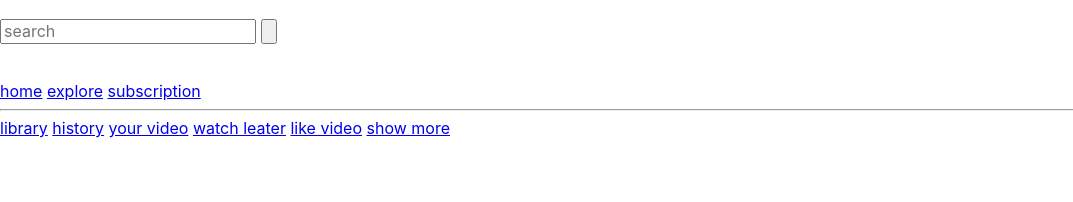
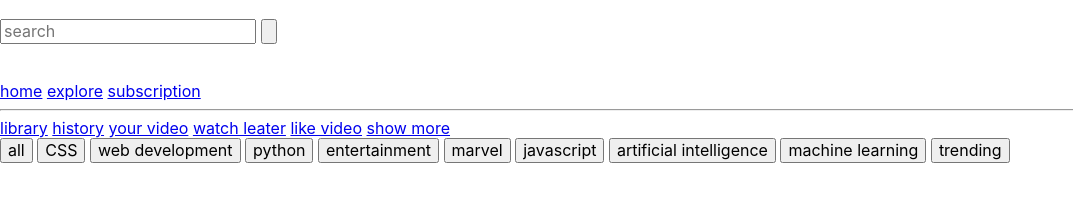
Before and after one commit to VesnaVucinic/you-tube-clone, a website built with Parcel: page src/index.html in a window 1280 px wide. Shown: the whole page, without its empty margins (0-1073 px from the left). Built offline with nearby package versions, Linux system fonts and the light colour scheme; files whose address does not match are found by name.

Commit message:
add div filters and div videos

```diff
--- a/src/index.html
+++ b/src/index.html
@@ -43,8 +43,35 @@
     <a href="#" class="links"><img src="img/watch-later.PNG" alt="">watch leater</a>
     <a href="#" class="links"><img src="img/liked video.PNG" alt="">like video</a>
     <a href="#" class="links"><img src="img/show more.PNG" alt="">show more</a>
-  </div>
+   </div>
 
+      <!-- filters -->
+      <div class="filters">
+        <button class="filter-options active">all</button>
+        <button class="filter-options">CSS</button>
+        <button class="filter-options">web development</button>
+        <button class="filter-options">python</button>
+        <button class="filter-options">entertainment</button>
+        <button class="filter-options">marvel</button>
+        <button class="filter-options">javascript</button>
+        <button class="filter-options">artificial intelligence</button>
+        <button class="filter-options">machine learning</button>
+        <button class="filter-options">trending</button>
+    </div>
+
+    <!-- videos -->
+    <div class="video-container">
+        <!-- <div class="video">
+            <img src="img/profile-pic.png" class="thumbnail" alt="">
+            <div class="content">
+                <img src="img/profile-pic.png" class="channel-icon" alt="">
+                <div class="info">
+                    <h4 class="title">youtube clone 2021 | create working youtube clone</h4>
+                    <p class="channel-name">modern web</p>
+                </div>
+            </div>
+        </div> -->
+    </div>
     <script src="https://apis.google.com/js/api.js"></script>
     <script src="app.js"></script>
 </body>
```
